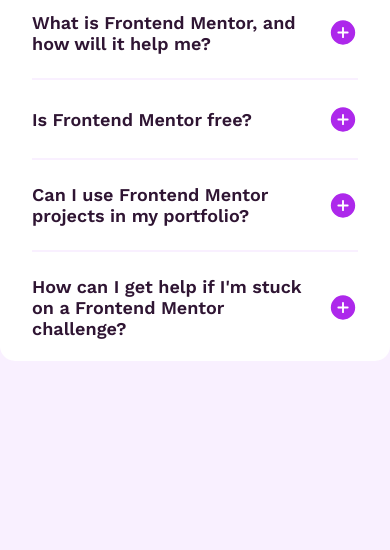
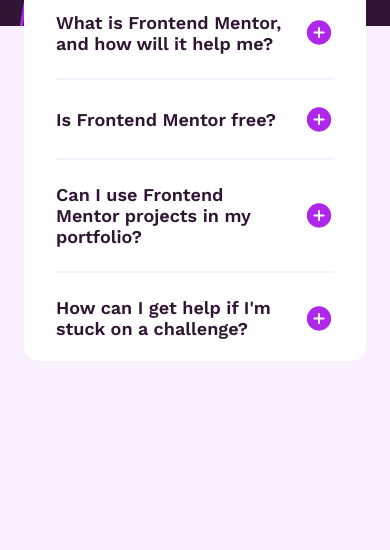
Before and after one commit to SepehrShapouri/faq-accordion, a plain HTML site: page index.html in a window 390 px wide. Shown: the part 294-844 px from the top of the page. Drawn offline with Linux system fonts and the light colour scheme.

Commit message:
:style:change in styles

```diff
--- a/index.html
+++ b/index.html
@@ -74,7 +74,7 @@
           </div>
           <div class="accordion-item">
             <h4 class="accordion-title">
-              How can I get help if I'm stuck on a Frontend Mentor challenge?
+              How can I get help if I'm stuck on a challenge?
               <span class="action plus"
                 ><img src="./assets/images/icon-plus.svg"
               /></span>
--- a/style.css
+++ b/style.css
@@ -21,6 +21,15 @@
   background-repeat: no-repeat;
   background-size: 100% ;
   background-color: var(--Lightpink);
+}
+
+@media all and (max-width:450px){
+    body{
+        background-size: auto;
+    }
+    .accordion-wrapper{
+        margin:0 1.5rem;
+    }
 }
 .container {
   width: 100vw;
```
